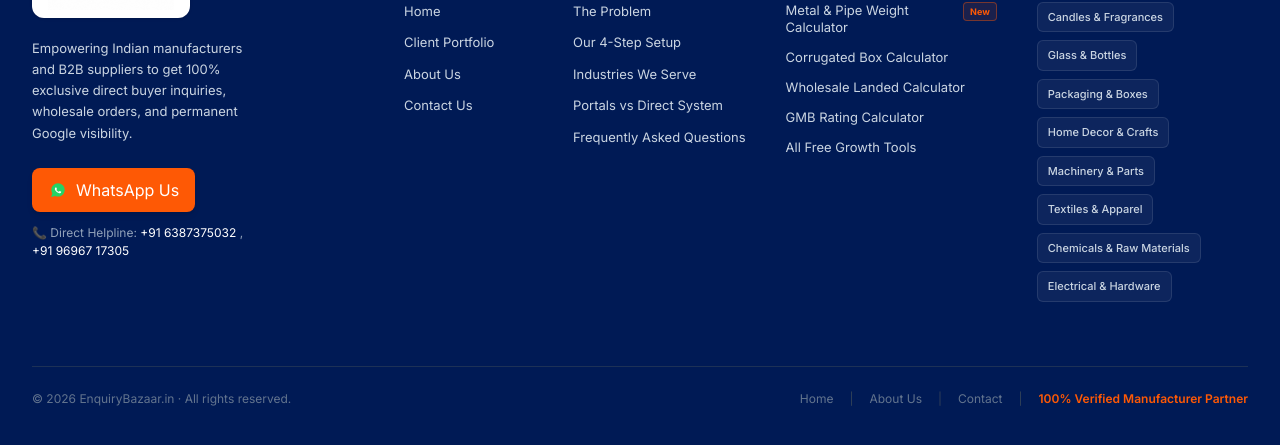
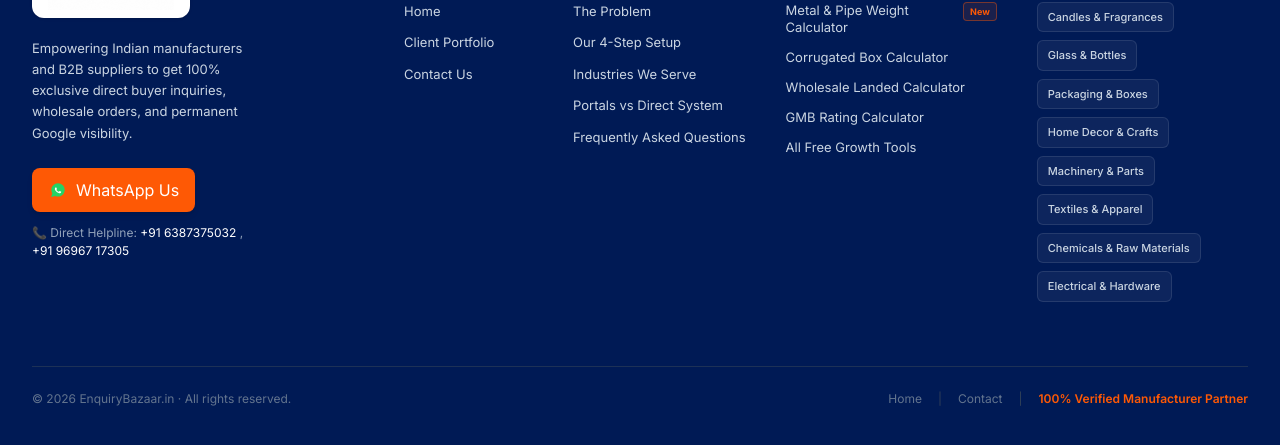
Before and after one commit to buildwithamiit-afk/Enquiry_bazaar, a Next.js app: page / in a window 1280 px wide. Shown: the part 8911-9356 px from the top of the page. Built offline with nearby package versions, Linux system fonts and the light colour scheme.

Commit message:
removed about section

```diff
--- a/components/landing/Footer.tsx
+++ b/components/landing/Footer.tsx
@@ -148,8 +148,6 @@
           <div className="flex items-center gap-4 flex-wrap">
             <Link href="/" className="hover:text-white transition-colors">Home</Link>
             <span className="text-slate-700">|</span>
-            <Link href="/about" className="hover:text-white transition-colors">About Us</Link>
-            <span className="text-slate-700">|</span>
             <Link href="/contact" className="hover:text-white transition-colors">Contact</Link>
             <span className="text-slate-700">|</span>
             <span className="text-[#FE5905] font-semibold">100% Verified Manufacturer Partner</span>
--- a/components/landing/content.ts
+++ b/components/landing/content.ts
@@ -22,7 +22,6 @@
 export const footerPages = [
   { label: "Home", href: "/" },
   { label: "Client Portfolio", href: "/portfolio" },
-  { label: "About Us", href: "/about" },
   { label: "Contact Us", href: "/contact" },
 ] as const;
 
```
